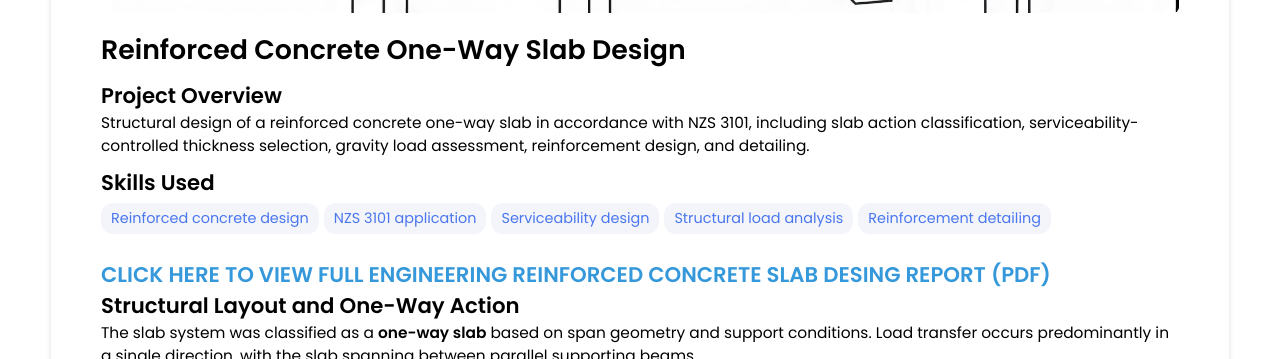
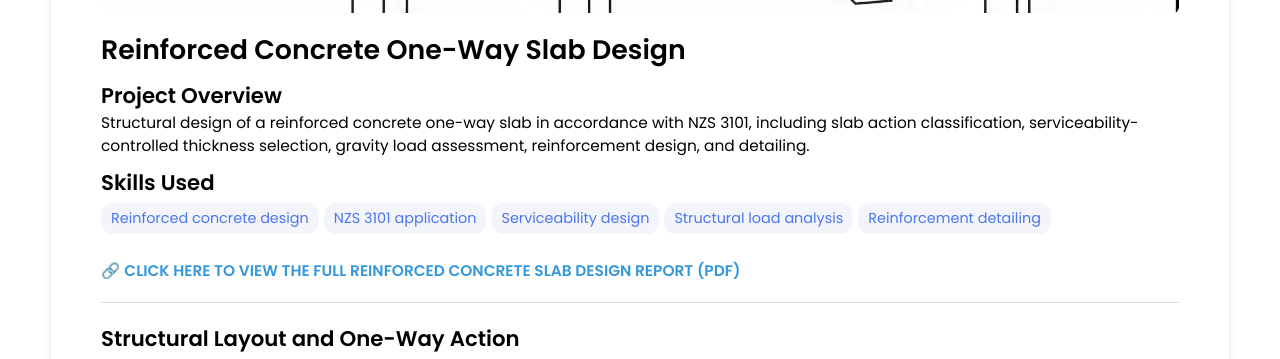
Before and after one commit to imraan11abdullah/imraan11abdullah.github.io, a Jekyll site: the page built from _projects/2025-reinforced-concrete-one-way-slab-design/2025-reinforced-concrete-one-way-slab-design.md, in a window 1280 px wide and 900 px high, scrolled down 477 px, cut to the strip 0-359 px from the top of the window. Built offline with Jekyll 4.4.1, drawn with Linux system fonts in a browser that asks for light colours.

Commit message:
Update 2025-reinforced-concrete-one-way-slab-design.md

```diff
--- a/_projects/2025-reinforced-concrete-one-way-slab-design/2025-reinforced-concrete-one-way-slab-design.md
+++ b/_projects/2025-reinforced-concrete-one-way-slab-design/2025-reinforced-concrete-one-way-slab-design.md
@@ -13,8 +13,11 @@ skills:
   - Structural load analysis
   - Reinforcement detailing
 main-image: /final-slab-reinforcement.jpg
+
 ---
-**[CLICK HERE TO VIEW FULL ENGINEERING REINFORCED CONCRETE SLAB DESING REPORT (PDF)](https://drive.google.com/file/d/1jvYYCbebWMkMK0MfMfxxx7L6qEVTiEkA/view?usp=sharing){:target="_blank" rel="noopener noreferrer"}**
+
+🔗 **[CLICK HERE TO VIEW THE FULL REINFORCED CONCRETE SLAB DESIGN REPORT (PDF)](https://drive.google.com/file/d/1jvYYCbebWMkMK0MfMfxxx7L6qEVTiEkA/view?usp=drive_link){:target="_blank" rel="noopener noreferrer"}**
+
 ---
 
 ## Structural Layout and One-Way Action
```
